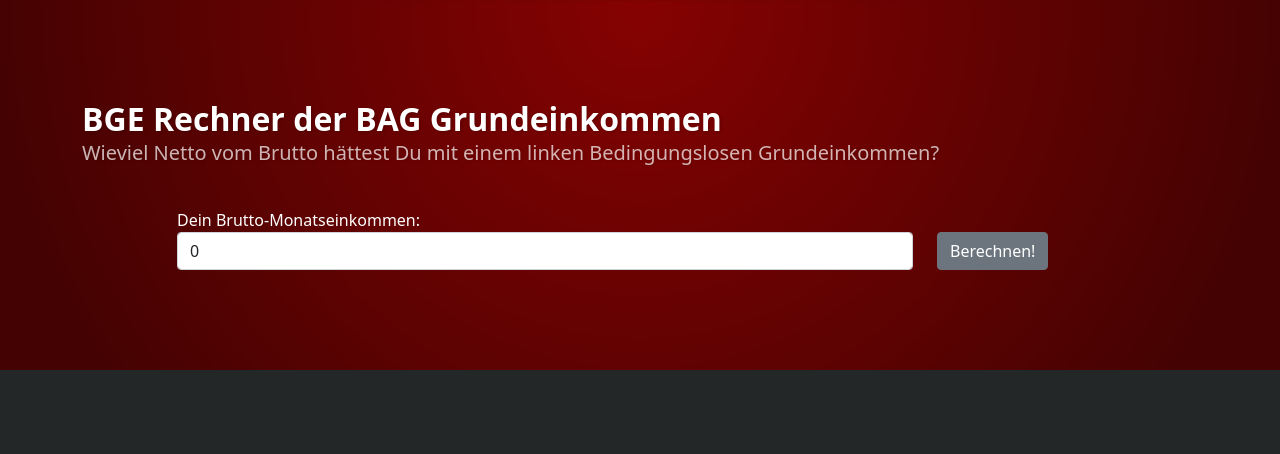
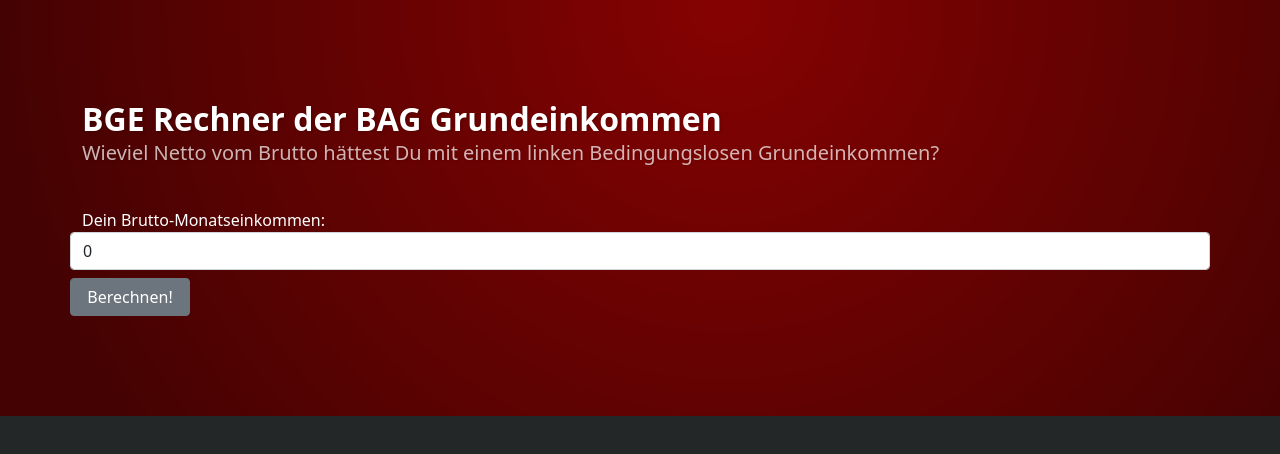
Before and after one commit to Moritz030/bgerechner_js, a plain HTML site: page index.html in a window 1280 px wide. Drawn offline with nearby package versions, Linux system fonts and the light colour scheme.

Commit message:
changed button

```diff
--- a/css/style.css
+++ b/css/style.css
@@ -1,6 +1,5 @@
 .banner {
   background-size: cover;
-  background-position: center;
   padding: 100px 0;
 }
 
--- a/index.html
+++ b/index.html
@@ -17,15 +17,9 @@
             <p>Wieviel Netto vom Brutto hättest Du mit einem linken Bedingungslosen Grundeinkommen?</p>
           </div>
           <div class="row mt-4">
-            <div class="col-1"></div>
-            <div class="col-8">
               <label for="income-value" style="color:rgb(255, 255, 255);">Dein Brutto-Monatseinkommen:</label>
               <input type="number" value = "0" min = "0" step = "100" class="form-control" id="income-value"/>
-            </div>
-            <div class="col-2 mt-4">
-              <a href="#" class="btn btn-secondary" id="calculate-btn">Berechnen!</a>
-            </div>
-            <div class="col-1"></div>
+              <button type="button" class="btn btn-secondary mt-2" style="width: 120px;" id="calculate-btn">Berechnen!</button>
           </div>
         </div>
       </div>
```
